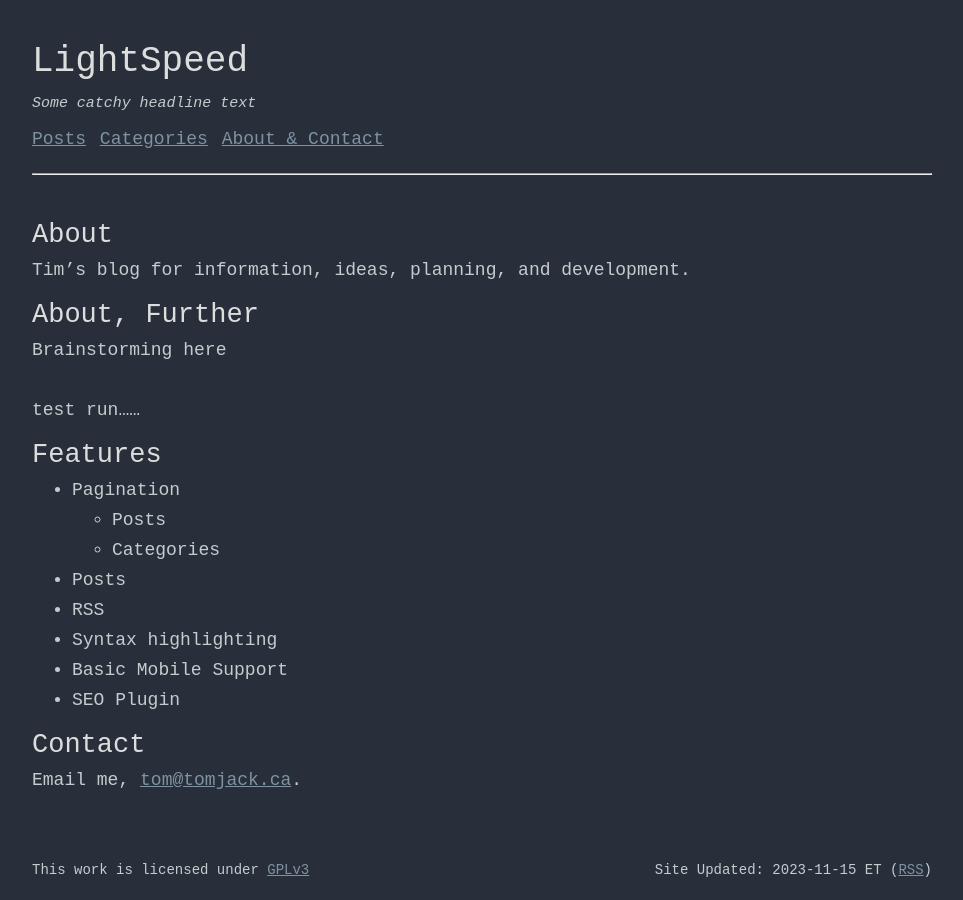
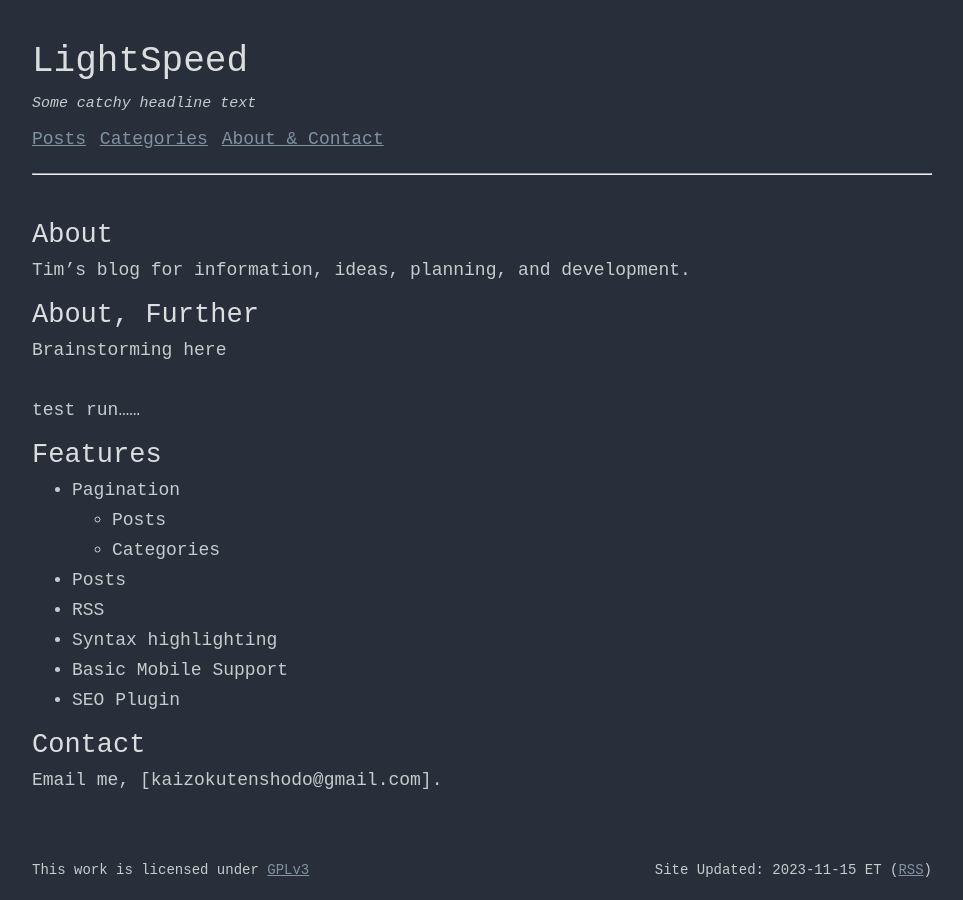
Before and after one commit to sitebytim/test, a Jekyll site: the page built from index.md, in a window 1280 px wide. Shown: the whole page, without its empty margins (158-1121 px from the left). Built offline with Jekyll 4.4.1, drawn with Linux system fonts in a browser that asks for light colours.

Commit message:
Update index.md

```diff
--- a/index.md
+++ b/index.md
@@ -22,4 +22,4 @@ test run......
 - SEO Plugin
 
 ## Contact
-Email me, [tom@tomjack.ca](mailto:tom@tomjack.ca).
+Email me, [kaizokutenshodo@gmail.com].
```
